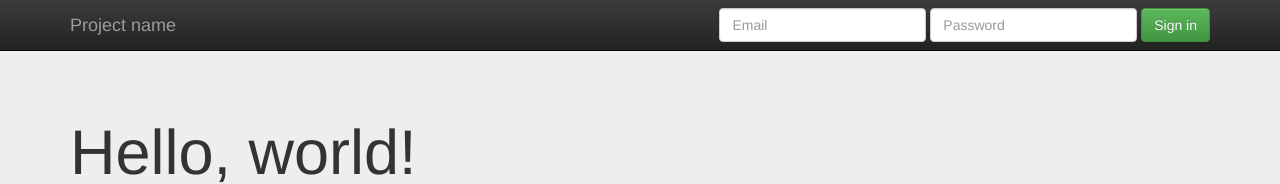
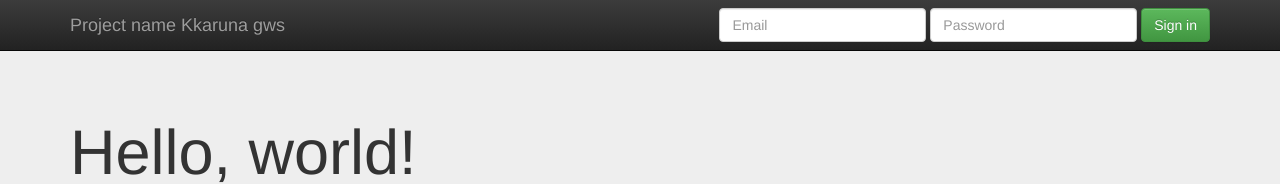
Before and after one commit to karunagws/demoTracewaste, a plain HTML site: page index.html in a window 1280 px wide. Shown: the top 184 px of the page. Drawn offline with nearby package versions, Linux system fonts and the light colour scheme.

Commit message:
causing touble for github repo

```diff
--- a/index.html
+++ b/index.html
@@ -36,7 +36,7 @@
             <span class="icon-bar"></span>
             <span class="icon-bar"></span>
           </button>
-          <a class="navbar-brand" href="#">Project name</a>
+          <a class="navbar-brand" href="#">Project name Kkaruna gws</a>
         </div>
         <div id="navbar" class="navbar-collapse collapse">
           <form class="navbar-form navbar-right" role="form">
```
